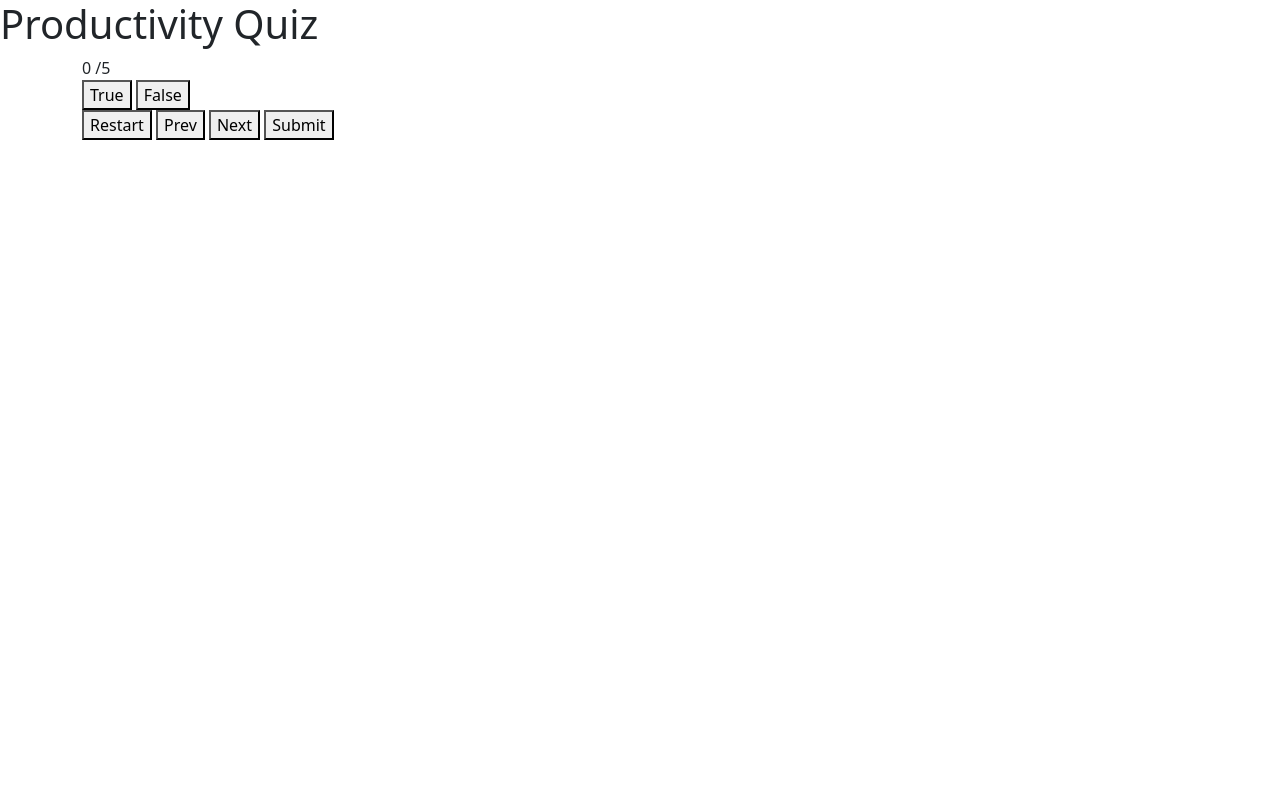
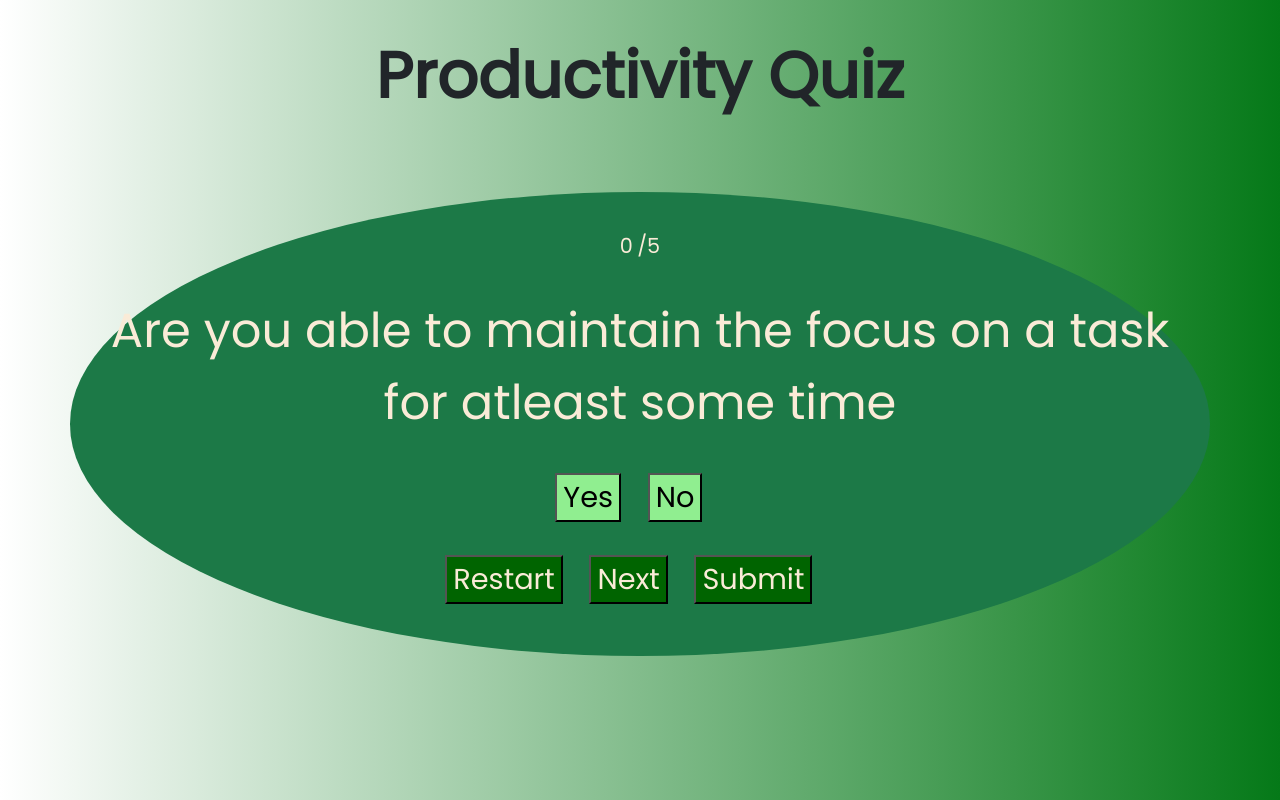
Before and after one commit to shikha2961/Productivity-Quiz, a plain HTML site: page index.html in a window 1280 px wide. Drawn offline with nearby package versions, Linux system fonts and the light colour scheme; the site is published under a folder, as on GitHub Pages, so addresses that start at the root find nothing.

Commit message:
Update index.html

```diff
--- a/index.html
+++ b/index.html
@@ -7,7 +7,7 @@
     <title>Productivity Quiz</title>
     <link href="https://cdn.jsdelivr.net/npm/bootstrap@5.1.1/dist/css/bootstrap.min.css" rel="stylesheet" integrity="sha384-F3w7mX95PdgyTmZZMECAngseQB83DfGTowi0iMjiWaeVhAn4FJkqJByhZMI3AhiU" crossorigin="anonymous">
     <script src="https://cdn.jsdelivr.net/npm/bootstrap@5.1.1/dist/js/bootstrap.bundle.min.js" integrity="sha384-/bQdsTh/da6pkI1MST/rWKFNjaCP5gBSY4sEBT38Q/9RBh9AH40zEOg7Hlq2THRZ" crossorigin="anonymous"></script>
-    <link rel="stylesheet" href="/style.css">
+    <link rel="stylesheet" href="style.css">
 </head>
 <body>
     <h1 class="main-heading">Productivity Quiz</h1>
@@ -29,6 +29,6 @@
         <button class="btn-sub" id="sub">Submit</button>
     </div>
     </div>
-    <script src="/quiz.js"></script>
+    <script src="quiz.js"></script>
 </body>
 </html>
```
